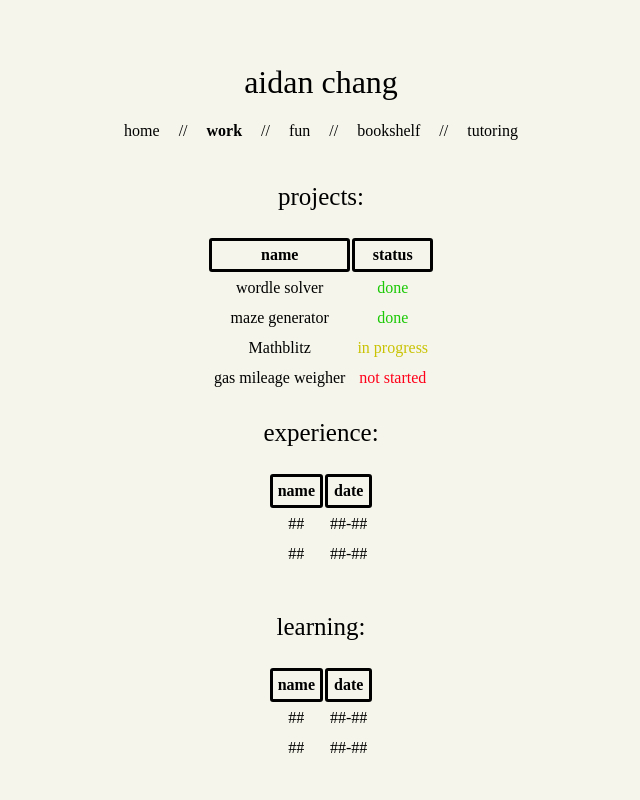
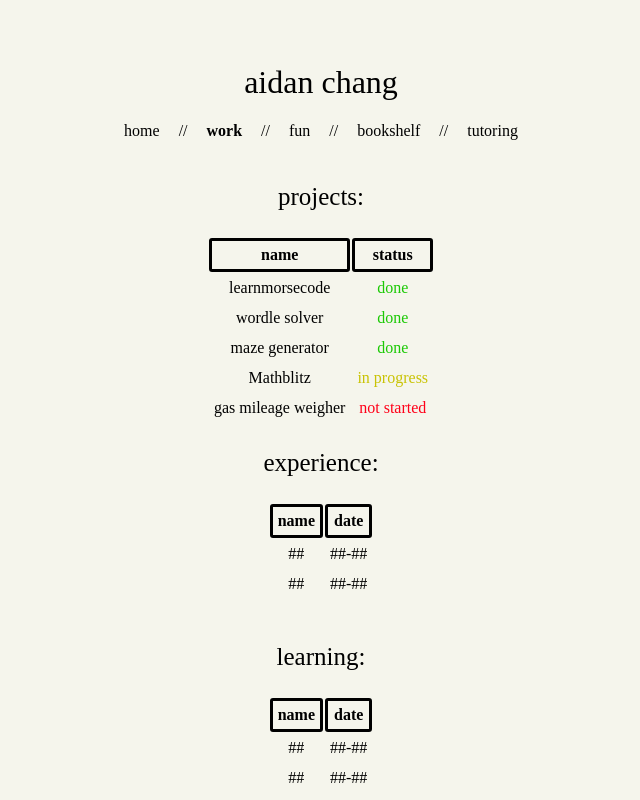
Before and after one commit to aidan-t-chang/aidan-t-chang.github.io, a plain HTML site: page work.html in a window 1280 px wide. Shown: the top 800 px of the page, without its empty margins (319-959 px from the left). Drawn offline with Linux system fonts and the light colour scheme.

Commit message:
updated the projects table

```diff
--- a/work.html
+++ b/work.html
@@ -23,6 +23,10 @@
                 <tr>
                     <th>name</th>
                     <th>status</th>
+                </tr>
+                <tr>
+                    <td><a class="link" href="https://github.com/aidan-t-chang/learnmorsecode">learnmorsecode</a></td>
+                    <td class="done">done</td>
                 </tr>
                 <tr>
                     <td><a class="link" href="https://github.com/plinygg/wordle">wordle solver</a></td>
```
